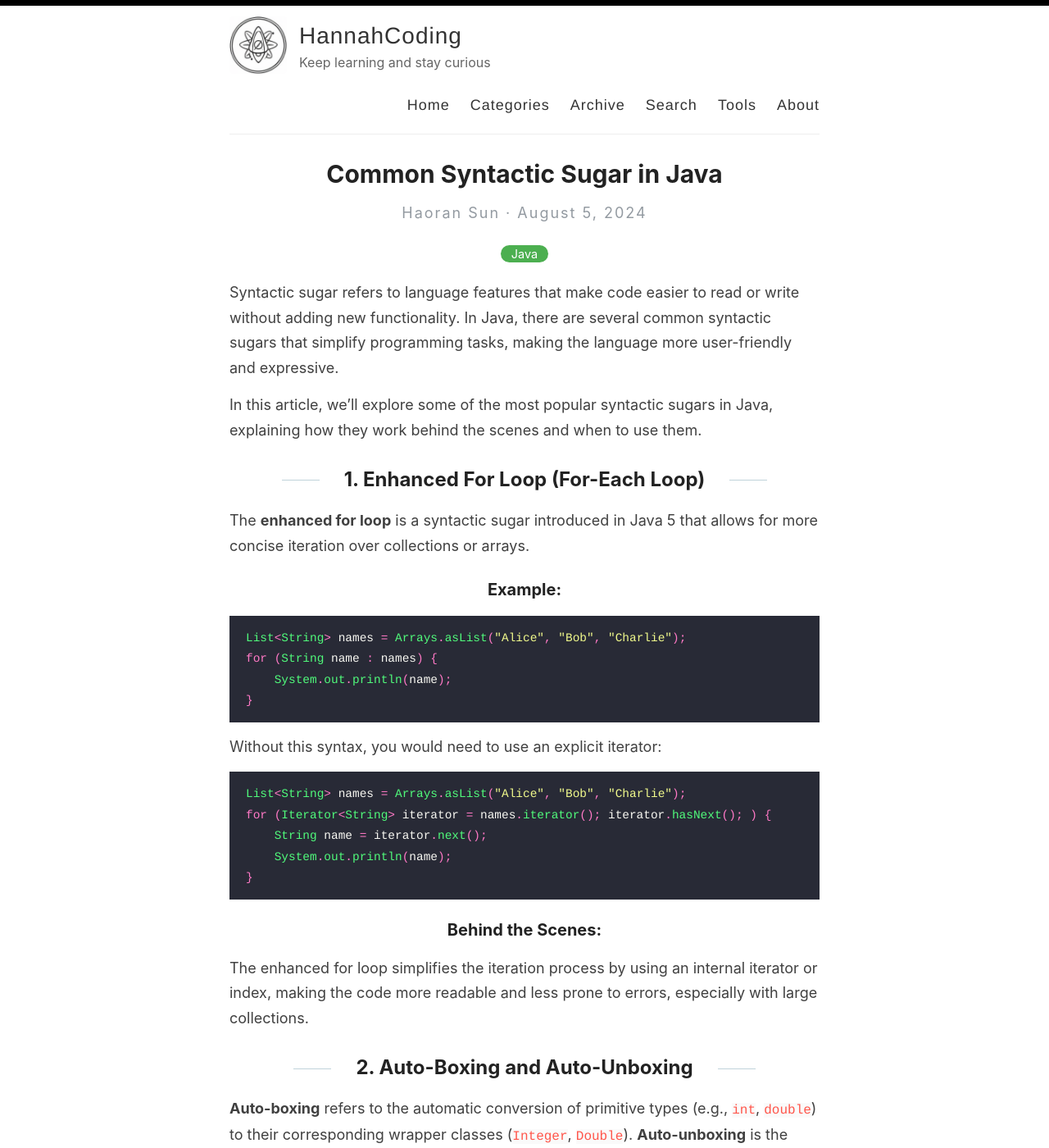
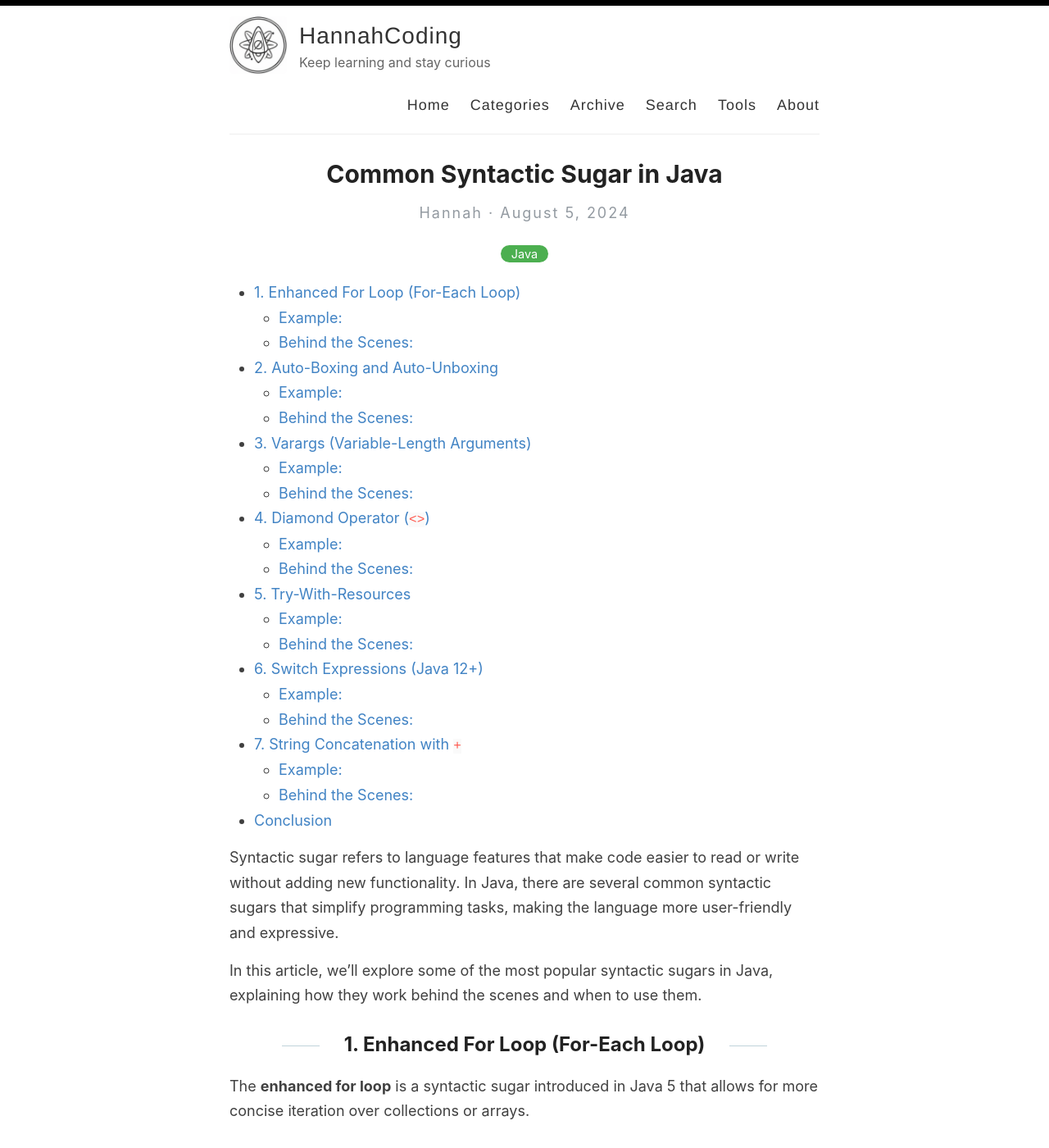
Before and after one commit to sunmaize/sunmaize.github.io, a Jekyll site: the page built from _posts/2024-08-05-syntactic-sugar-in-java.md, in a window 1280 px wide and 1400 px high. Shown: the whole window at 82% size. Built offline with Jekyll 4.4.1, drawn with Linux system fonts in a browser that asks for light colours.

Commit message:
add TOC for articles

```diff
--- a/_config.yml
+++ b/_config.yml
@@ -6,7 +6,7 @@
 name: HannahCoding
 
 # Name of the author
-author: Haoran Sun
+author: Hannah
 
 # Short bio or description (displayed in the header)
 description: Keep learning and stay curious
--- a/_posts/2024-08-05-syntactic-sugar-in-java.md
+++ b/_posts/2024-08-05-syntactic-sugar-in-java.md
@@ -3,6 +3,30 @@ layout: post
 title: Common Syntactic Sugar in Java
 categories: [Java]
 ---
+
+- [1. Enhanced For Loop (For-Each Loop)](#1-enhanced-for-loop--for-each-loop-)
+    * [Example:](#example-)
+    * [Behind the Scenes:](#behind-the-scenes-)
+- [2. Auto-Boxing and Auto-Unboxing](#2-auto-boxing-and-auto-unboxing)
+    * [Example:](#example--1)
+    * [Behind the Scenes:](#behind-the-scenes--1)
+- [3. Varargs (Variable-Length Arguments)](#3-varargs--variable-length-arguments-)
+    * [Example:](#example--2)
+    * [Behind the Scenes:](#behind-the-scenes--2)
+- [4. Diamond Operator (`<>`)](#4-diamond-operator-------)
+    * [Example:](#example--3)
+    * [Behind the Scenes:](#behind-the-scenes--3)
+- [5. Try-With-Resources](#5-try-with-resources)
+    * [Example:](#example--4)
+    * [Behind the Scenes:](#behind-the-scenes--4)
+- [6. Switch Expressions (Java 12+)](#6-switch-expressions--java-12--)
+    * [Example:](#example--5)
+    * [Behind the Scenes:](#behind-the-scenes--5)
+- [7. String Concatenation with `+`](#7-string-concatenation-with----)
+    * [Example:](#example--6)
+    * [Behind the Scenes:](#behind-the-scenes--6)
+- [Conclusion](#conclusion)
+
 
 Syntactic sugar refers to language features that make code easier to read or write without adding new functionality. In Java, there are several common syntactic sugars that simplify programming tasks, making the language more user-friendly and expressive.
 
```
Also changed, not shown: _posts/2024-07-15-bigdecimal-in-java.md (+11 -0 lines), _posts/2024-07-30-pass-by-value-reference.md (+11 -0 lines), _posts/2024-08-15-key-features-in-java-lts-versions.md (+8 -0 lines), _posts/2024-08-25-spi-in-java.md (+11 -0 lines).
